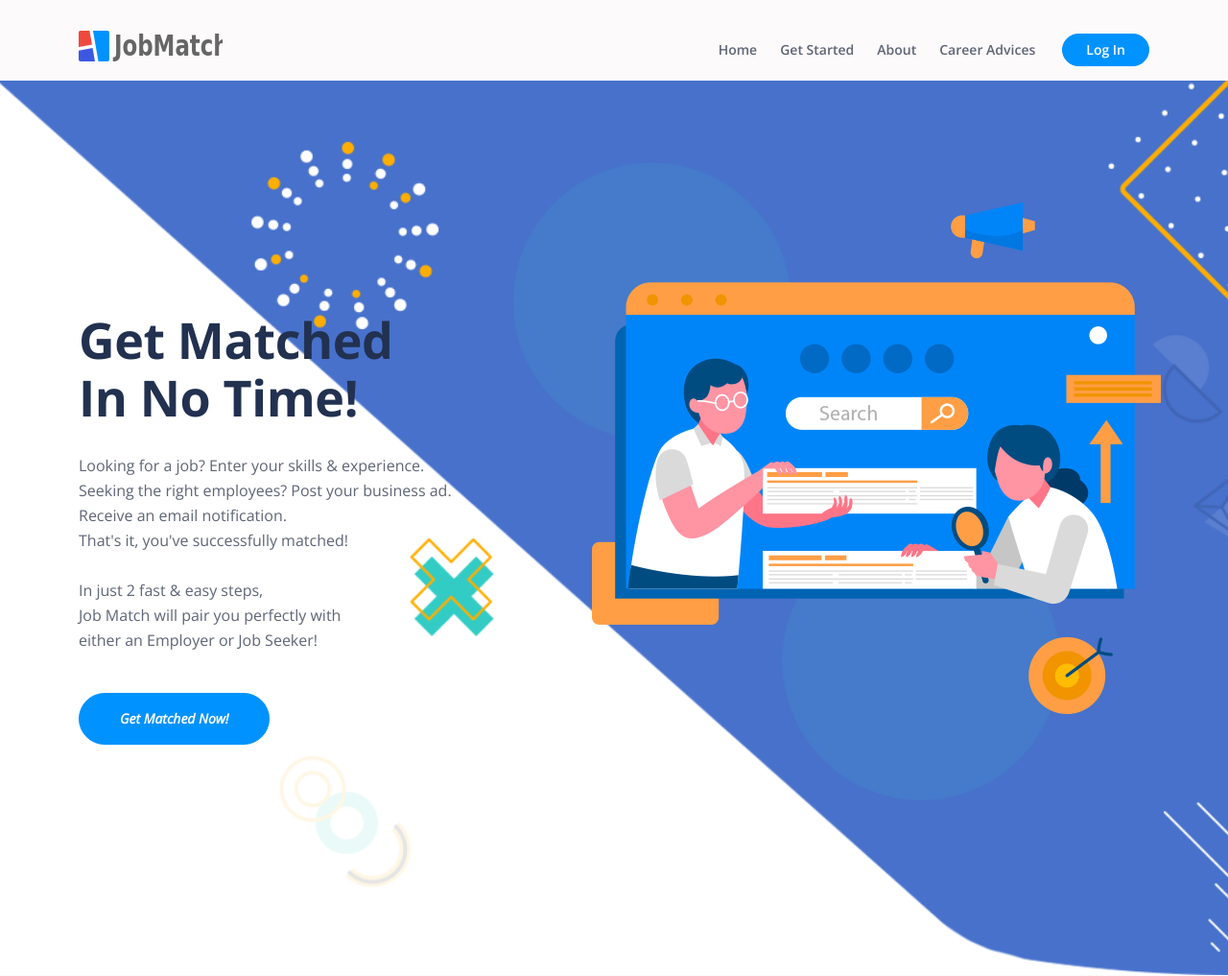
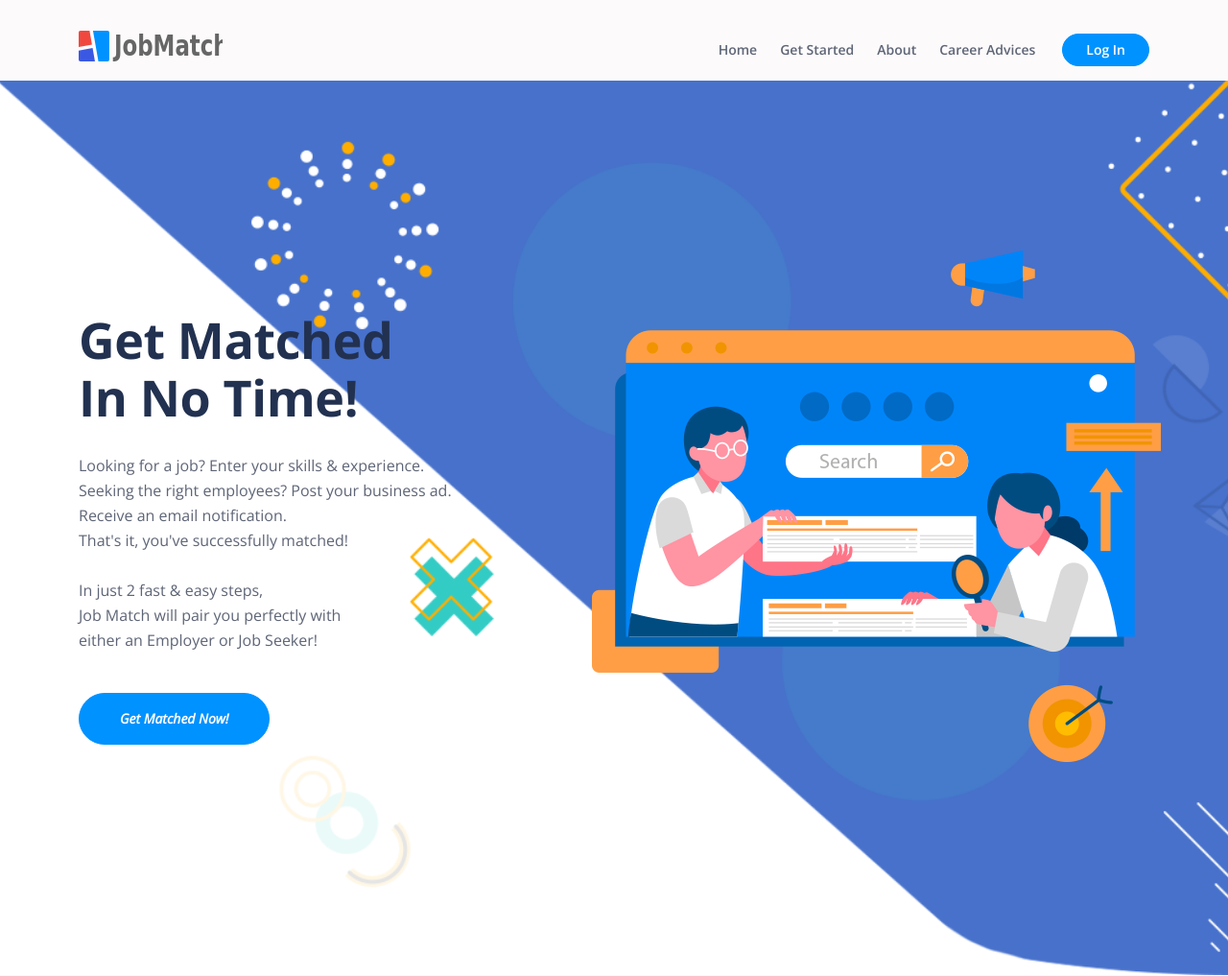
Before and after one commit to peter2707/PP1Group02MatchMaking, a PHP site: page /view/index.php in a window 1280 px wide. Shown: the top 1017 px of the page at 96% size. Run offline with PHP 8.4, Linux system fonts and the light colour scheme.

Commit message:
fixed small issue with index image

```diff
--- a/view/index.php
+++ b/view/index.php
@@ -33,7 +33,7 @@
                 </div>
                 <!-- end of col -->
                 <div class="col-lg-6 col-xl-7">
-                    <div class="image-container" style="margin-top: -100px;">
+                    <div class="image-container" style="margin-top: -50px;">
                         <img class="img-fluid" src="../images/header-image.png" alt="alternative">
                     </div>
                     <!-- end of image-container -->
```
